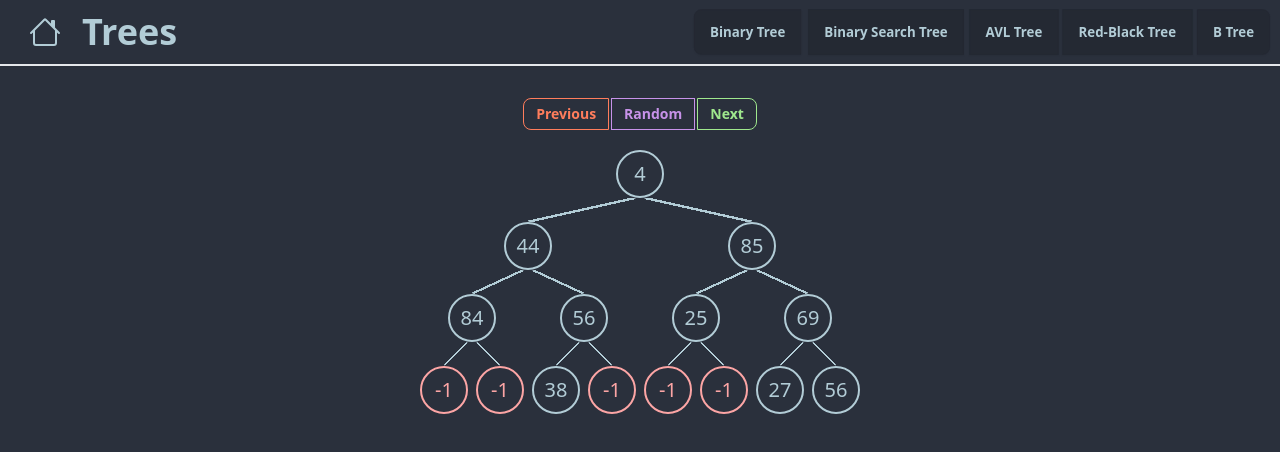
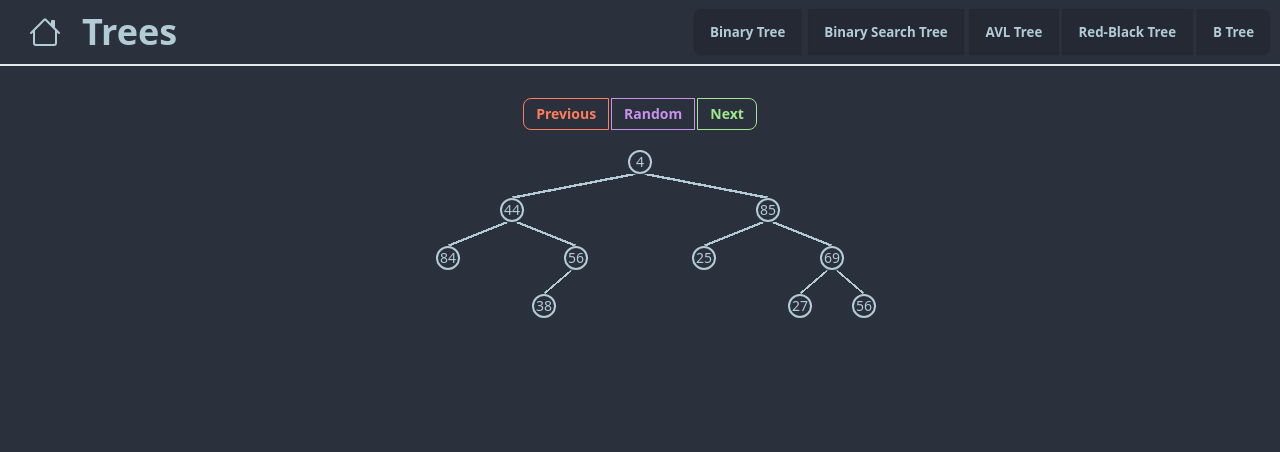
Before and after one commit to alexespejo/dsa-visualizer, a Svelte app: page /trees/binary_tree in a window 1280 px wide. Shown: the top 452 px of the page. Built offline with nearby package versions, Linux system fonts and the light colour scheme.

Commit message:
tree stuff

```diff
--- a/src/components/Trees/RecursiveNode1.svelte
+++ b/src/components/Trees/RecursiveNode1.svelte
@@ -25,13 +25,11 @@
 <div>
  {#if index < value1.length && value1[index] !== null}
   <span
-   class={`${value1[index] === -1 ? "text-red-300" : ""} ${markerDisplay(nodeMarker, index)}`}
+   class={`${value1[index] === -1 ? "text-red-300 opacity-0" : ""} ${markerDisplay(nodeMarker, index)}`}
   >
    {value1[index]}
   </span>
   <RecursiveNode2 value2={value1} index={2 * index + 1} />
   <RecursiveNode2 value2={value1} index={2 * index + 2} />
- {:else}
-  <span>x</span>
  {/if}
 </div>
--- a/src/components/Trees/RecursiveNode2.svelte
+++ b/src/components/Trees/RecursiveNode2.svelte
@@ -25,11 +25,14 @@
 <div>
  {#if index < value2.length && value2[index] !== null}
   <span
-   class={`${value2[index] === -1 ? "text-red-300" : ""}${markerDisplay(nodeMarker, index)}`}
+   class={`${value2[index] === -1 ? "text-red-300 opacity-0" : ""}
+    ${markerDisplay(nodeMarker, index)}`}
   >
    {value2[index]}
   </span>
   <RecursiveNode1 value1={value2} index={2 * index + 1} />
   <RecursiveNode1 value1={value2} index={2 * index + 2} />
+ {:else}
+  <span class="opacity-0">x</span>
  {/if}
 </div>
--- a/src/routes/Trees/BinaryTree.svelte
+++ b/src/routes/Trees/BinaryTree.svelte
@@ -20,7 +20,8 @@
  }
 
  let aTree: number[] = [
-  4, 44, 85, 84, 56, 25, 69, -1, -1, 38, -1, -1, -1, 27, 56,
+  4, 44, 85, 84, 56, 25, 69, -1, -1, 38, -1, -1, -1, 27, 56, -1, -1, -1, -1, -1,
+  -1, -1, -1, -1, -1, -1, -1, -1, -1, -1, -1,
  ];
  function createTree() {
   aTree = buildTree(aTree, 3);
--- a/src/styles/trees.styles.css
+++ b/src/styles/trees.styles.css
@@ -14,14 +14,15 @@
 
 .binary-tree span {
  grid-column: 1 / 3;
+
  border: 2px solid;
- width: 3rem;
- height: 3rem;
+ width: 1.5rem;
+ height: 1.5rem;
  border-radius: 50%;
  display: grid;
  place-items: center;
  margin: auto auto;
- @apply text-center;
+ @apply text-center text-sm;
 }
 
 .binary-tree span::before {
```
